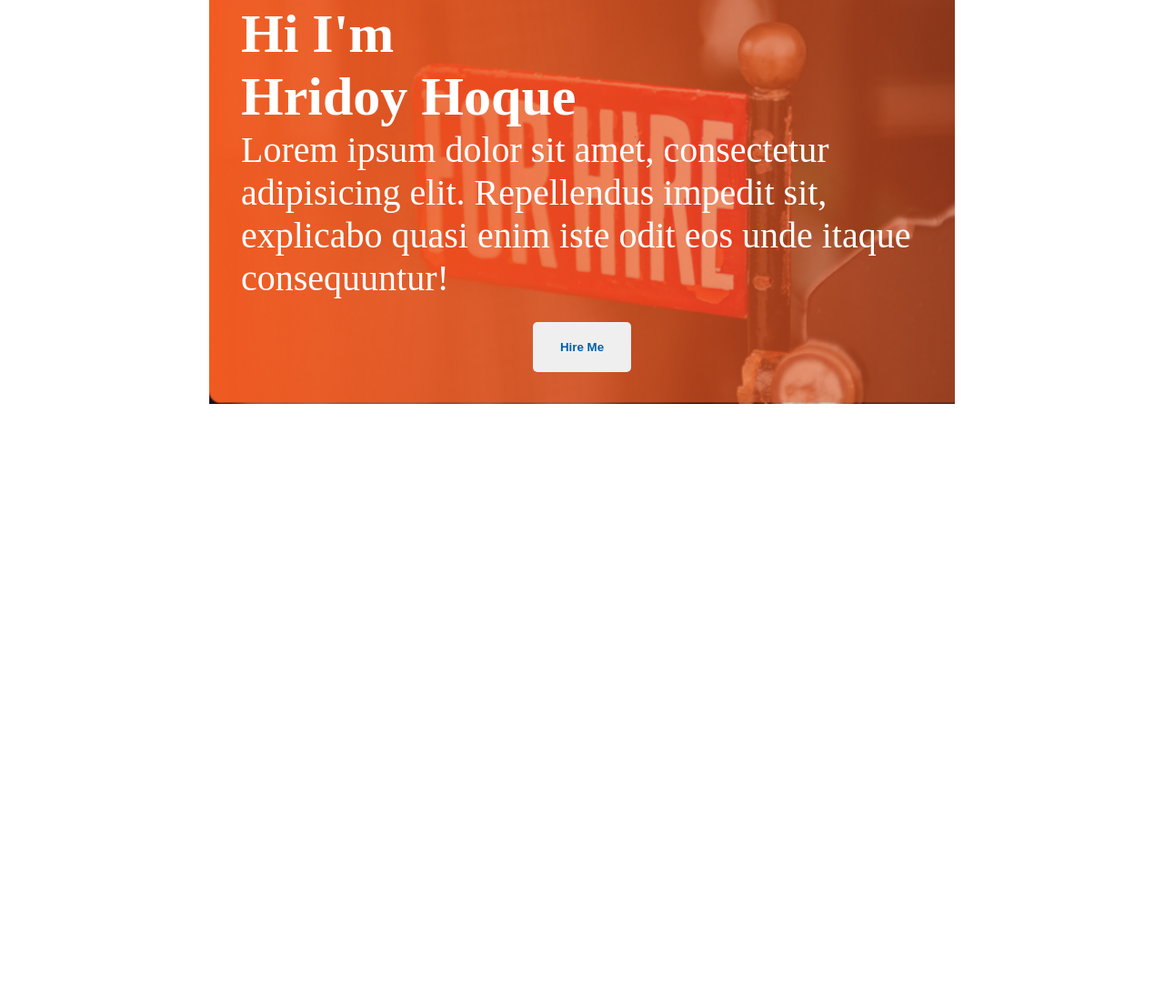
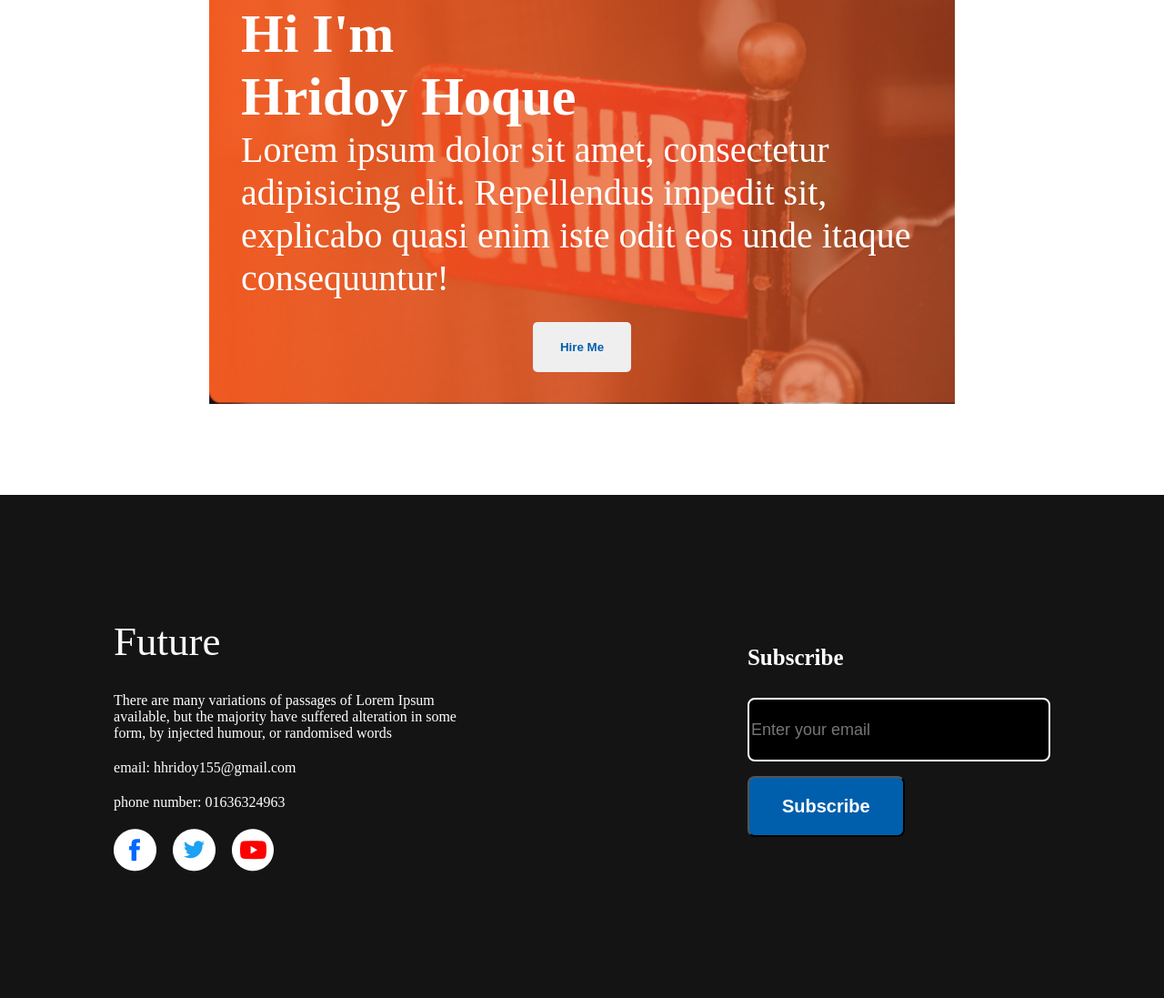
Before and after one commit to HridoyHoque/First-Assignment-Programming-Hero, a plain HTML site: page index.html in a window 1280 px wide. Shown: the part 2320-3417 px from the top of the page at 91% size. Before the commit the page ends 3064 px from the top, so only its background shows below. Drawn offline with Linux system fonts and the light colour scheme; files whose address does not match are found by name.

Commit message:
The Final Project

```diff
--- a/index.html
+++ b/index.html
@@ -106,5 +106,40 @@ failure section started
     <button class="btn-contact">Hire Me</button>
 </section>
 
+<!-- =================================
+    footer Area
+===================================== -->
+
+    <footer class="footer-area">
+        <div class="future-seaction">
+            <div class="future-title">Future</div>
+            <div class="future-title-description">There are many variations of passages of Lorem Ipsum <br>available, but the majority have suffered alteration in some <br>form, by injected humour, or randomised words</div>
+
+       <div class="personal-info">
+        <p>email: hhridoy155@gmail.com</p>
+        <p>phone number: 01636324963</p>
+       </div>
+        <div class="media">
+            <div>
+                <img src="images/icons/fb.png" alt="">
+            </div>
+            <div>
+                <img src="images/icons/twitter.png" alt="">
+            </div>
+            <div>
+                <img src="images/icons/youtube.png" alt="">
+            </div>
+        </div>
+        </div>
+
+
+        <div class="subscribe-area">
+    <h3>Subscribe</h3>
+    <input class="email" type="email" name="" placeholder="Enter your email" id="">
+    <div>
+        <button class="btn-subscribe">Subscribe</button>
+    </div>
+</div>
+    </footer>
 </body>
 </html>
--- a/styles.css
+++ b/styles.css
@@ -114,6 +114,11 @@ failure section start
 
 }
 
+/* <!-- =================================
+    Extra section
+===================================== --> */
+
+
 .extra{
     background-image: url(../first-assingment-ph/images/gradient2.png), url(../first-assingment-ph/extra.jfif);
     background-repeat: no-repeat;
@@ -124,7 +129,7 @@ failure section start
 
     margin-left: 230px;
     margin-right: 230px;
-    margin-bottom: 300px;
+    margin-bottom: 100px;
 
 }
 
@@ -133,3 +138,75 @@ failure section start
     color: #ffffff;
     font-weight: 700px;
 }
+
+/* <!-- =================================
+    footer Area
+===================================== --> */
+
+.footer-area{
+    display: flex;
+    justify-content: center;
+    gap: 320px;
+    background-color: #151414;
+    padding: 5px;
+}
+
+.media{
+    display: flex;
+    gap: 18px;
+    margin-top: 18px;
+}
+
+.future-title{
+
+    color: #F8F8F8;
+    font-size: 45px;
+}
+
+.future-title-description{
+    color: #FFFFFF;
+font-size: 16px;
+margin-top: 30px;
+}
+
+.subscribe-area h3{
+    font-weight: 600;
+    font-size: 25px;
+    margin-bottom: 30px;
+    color: #FFFFFF;
+    margin-top: 30px;
+}
+.email{
+
+    width: 325px;
+    height: 64px;
+    border: 2px solid #ffffff;
+    border-radius: 8px;
+    font-size: 18px;
+    background-color: #000000;
+    color: rgb(255, 248, 248);
+}
+
+.btn-subscribe{
+    padding: 20px 36px;
+    background-color: #005FAC;
+    color: #FFF;
+    border-radius: 8px;
+    margin-top: 16px;
+    font-weight: bold;
+    font-size: 20px;
+}
+.personal-info p{
+    margin-top: 20px;
+    margin-bottom: 20px;
+   color: #FFFFFF;
+   font-size: 16px;
+}
+
+.subscribe-area{
+    padding: 130px 0;
+}
+
+.future-seaction{
+    padding: 130px 0;
+}
```
